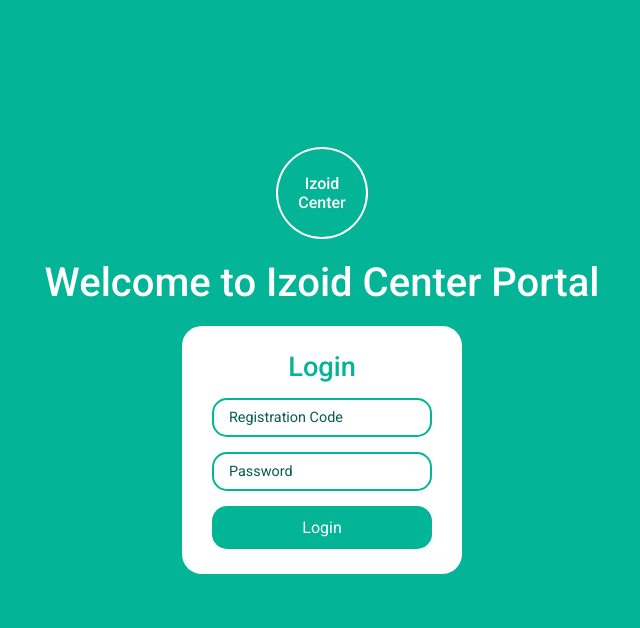
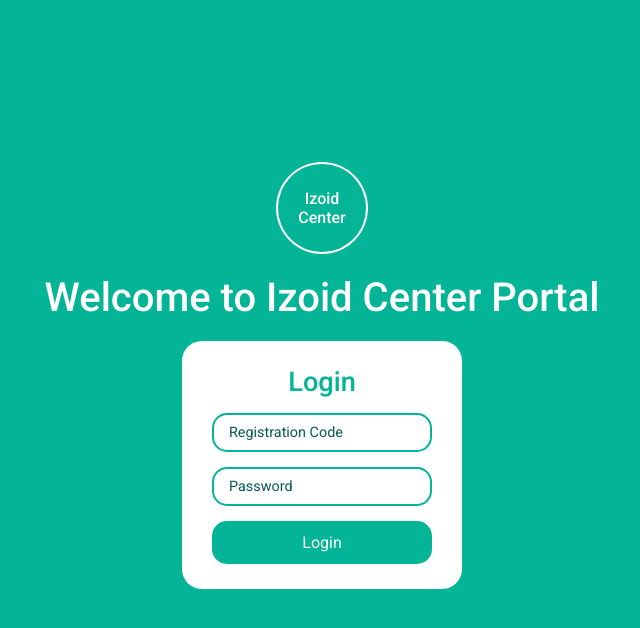
Before and after one commit to wahsandaruwan/izoid_mern_v1, a React (Create React App) app in the folder frontend/: page / in a window 1280 px wide. Shown: the top 628 px of the page, without its empty margins (318-958 px from the left). Built offline with nearby package versions, Linux system fonts and the light colour scheme.

Commit message:
Code updated in frontend

```diff
--- a/frontend/src/index.css
+++ b/frontend/src/index.css
@@ -13,6 +13,7 @@ body {
   background-color: #03b496;
   width: 100%;
   min-height: 100vh;
+  padding: 15px 25px;
 }
 
 a {
```
